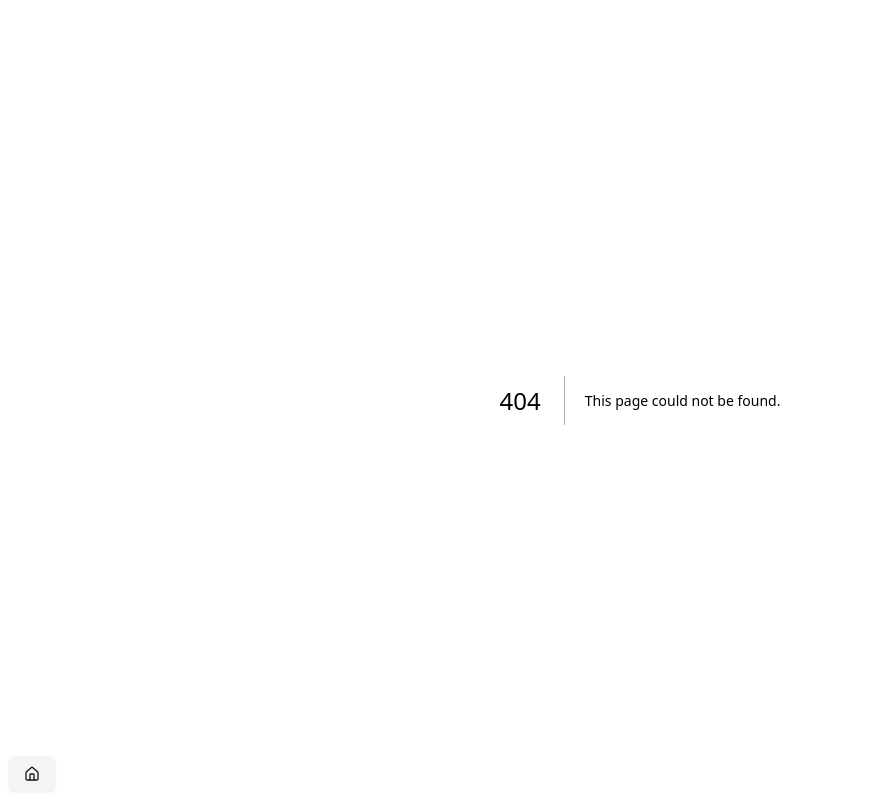
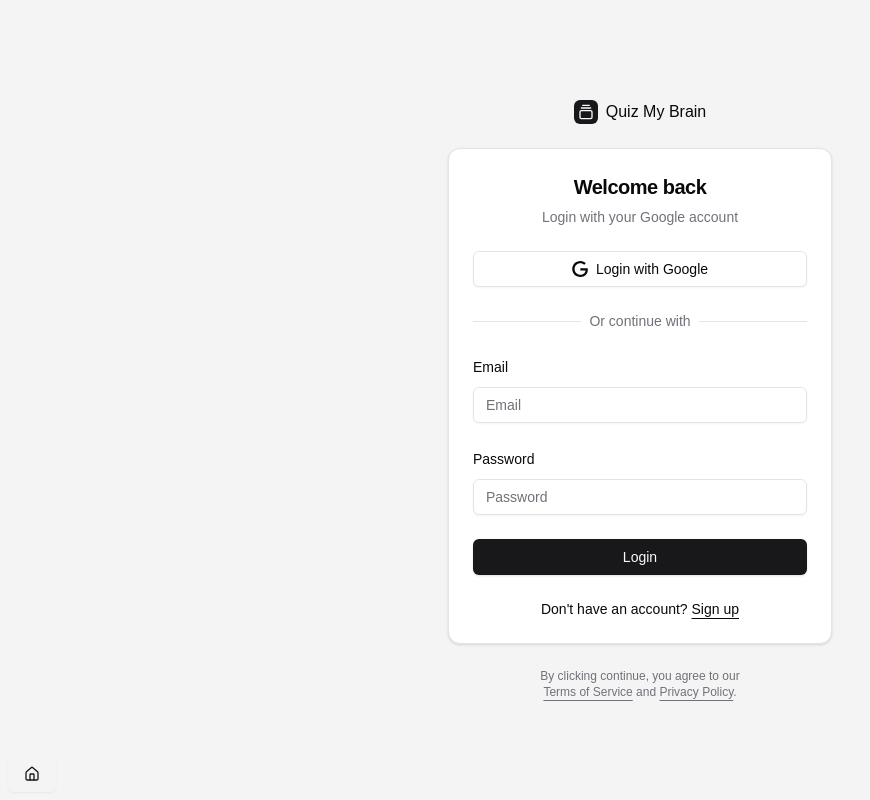
Before and after one commit to AchinthaHarshamal/app-quz, a Next.js app in the folder qz_app/: page /auth/signin in a window 1280 px wide. Before the commit this address had no page. Shown: the whole page, without its empty margins (0-870 px from the left). Built offline with nearby package versions, Linux system fonts and the light colour scheme.

Commit message:
add login page

```diff
--- /dev/null
+++ b/qz_app/app/auth/signin/page.tsx
@@ -0,0 +1,21 @@
+import { LoginForm } from "@/app/components/loginForm";
+import { GalleryVerticalEnd } from "lucide-react";
+import React from "react";
+
+const SignInPage = () => {
+  return (
+    <div className="flex min-h-svh flex-col items-center justify-center gap-6 bg-muted p-6 md:p-10">
+      <div className="flex w-full max-w-sm flex-col gap-6">
+        <a href="/" className="flex items-center gap-2 self-center font-medium">
+          <div className="flex h-6 w-6 items-center justify-center rounded-md bg-primary text-primary-foreground">
+            <GalleryVerticalEnd className="size-4" />
+          </div>
+          Quiz My Brain
+        </a>
+        <LoginForm />
+      </div>
+    </div>
+  );
+};
+
+export default SignInPage;
--- /dev/null
+++ b/qz_app/app/components/loginForm.tsx
@@ -0,0 +1,116 @@
+"use client";
+import { cn } from "@/lib/utils";
+import { Button } from "@/components/ui/button";
+import { Card, CardContent, CardDescription, CardHeader, CardTitle } from "@/components/ui/card";
+import { Input } from "@/components/ui/input";
+import { z } from "zod";
+import { zodResolver } from "@hookform/resolvers/zod";
+import { useForm } from "react-hook-form";
+import { Form, FormControl, FormField, FormItem, FormLabel, FormMessage } from "@/components/ui/form";
+import { signIn } from "next-auth/react";
+
+const formSchema = z.object({
+  email: z.string().email(),
+  password: z.string().min(2).max(20),
+});
+
+export function LoginForm({ className, ...props }: Readonly<React.ComponentPropsWithoutRef<"div">>) {
+  const form = useForm<z.infer<typeof formSchema>>({
+    resolver: zodResolver(formSchema),
+    defaultValues: {
+      email: "",
+      password: "",
+    },
+  });
+
+  async function onSubmit(values: z.infer<typeof formSchema>) {
+    const result = await signIn("credentials", {
+      redirect: false,
+      email: values.email,
+      password: values.password,
+    });
+
+    if (result?.error) {
+      alert("Login failed!");
+    } else {
+      alert("Login successful!");
+    }
+  }
+
+  return (
+    <div className={cn("flex flex-col gap-6", className)} {...props}>
+      <Card>
+        <CardHeader className="text-center">
+          <CardTitle className="text-xl">Welcome back</CardTitle>
+          <CardDescription>Login with your Google account</CardDescription>
+        </CardHeader>
+        <CardContent>
+          <Form {...form}>
+            <form onSubmit={form.handleSubmit(onSubmit)}>
+              <div className="grid gap-6">
+                <div className="flex flex-col gap-4">
+                  <Button variant="outline" className="w-full" type="button" onClick={() => signIn("google")}>
+                    <svg xmlns="http://www.w3.org/2000/svg" viewBox="0 0 24 24">
+                      <path
+                        d="M12.48 10.92v3.28h7.84c-.24 1.84-.853 3.187-1.787 4.133-1.147 1.147-2.933 2.4-6.053 2.4-4.827 0-8.6-3.893-8.6-8.72s3.773-8.72 8.6-8.72c2.6 0 4.507 1.027 5.907 2.347l2.307-2.307C18.747 1.44 16.133 0 12.48 0 5.867 0 .307 5.387.307 12s5.56 12 12.173 12c3.573 0 6.267-1.173 8.373-3.36 2.16-2.16 2.84-5.213 2.84-7.667 0-.76-.053-1.467-.173-2.053H12.48z"
+                        fill="currentColor"
+                      />
+                    </svg>
+                    Login with Google
+                  </Button>
+                </div>
+                <div className="relative text-center text-sm after:absolute after:inset-0 after:top-1/2 after:z-0 after:flex after:items-center after:border-t after:border-border">
+                  <span className="relative z-10 bg-background px-2 text-muted-foreground">Or continue with</span>
+                </div>
+                <div className="grid gap-6">
+                  <div className="grid gap-2">
+                    <FormField
+                      control={form.control}
+                      name="email"
+                      render={({ field }) => (
+                        <FormItem>
+                          <FormLabel>Email</FormLabel>
+                          <FormControl>
+                            <Input placeholder="Email" {...field} />
+                          </FormControl>
+                          <FormMessage />
+                        </FormItem>
+                      )}
+                    />
+                  </div>
+                  <div className="grid gap-2">
+                    <FormField
+                      control={form.control}
+                      name="password"
+                      render={({ field }) => (
+                        <FormItem>
+                          <FormLabel>Password</FormLabel>
+                          <FormControl>
+                            <Input placeholder="Password" {...field} />
+                          </FormControl>
+                          <FormMessage />
+                        </FormItem>
+                      )}
+                    />
+                  </div>
+                  <Button type="submit" className="w-full">
+                    Login
+                  </Button>
+                </div>
+                <div className="text-center text-sm">
+                  Don&apos;t have an account?{" "}
+                  <a href="/" className="underline underline-offset-4">
+                    Sign up
+                  </a>
+                </div>
+              </div>
+            </form>
+          </Form>
+        </CardContent>
+      </Card>
+      <div className="text-balance text-center text-xs text-muted-foreground [&_a]:underline [&_a]:underline-offset-4 [&_a]:hover:text-primary  ">
+        By clicking continue, you agree to our <a href="/">Terms of Service</a> and <a href="/">Privacy Policy</a>.
+      </div>
+    </div>
+  );
+}
--- /dev/null
+++ b/qz_app/components/ui/form.tsx
@@ -0,0 +1,178 @@
+"use client"
+
+import * as React from "react"
+import * as LabelPrimitive from "@radix-ui/react-label"
+import { Slot } from "@radix-ui/react-slot"
+import {
+  Controller,
+  ControllerProps,
+  FieldPath,
+  FieldValues,
+  FormProvider,
+  useFormContext,
+} from "react-hook-form"
+
+import { cn } from "@/lib/utils"
+import { Label } from "@/components/ui/label"
+
+const Form = FormProvider
+
+type FormFieldContextValue<
+  TFieldValues extends FieldValues = FieldValues,
+  TName extends FieldPath<TFieldValues> = FieldPath<TFieldValues>
+> = {
+  name: TName
+}
+
+const FormFieldContext = React.createContext<FormFieldContextValue>(
+  {} as FormFieldContextValue
+)
+
+const FormField = <
+  TFieldValues extends FieldValues = FieldValues,
+  TName extends FieldPath<TFieldValues> = FieldPath<TFieldValues>
+>({
+  ...props
+}: ControllerProps<TFieldValues, TName>) => {
+  return (
+    <FormFieldContext.Provider value={{ name: props.name }}>
+      <Controller {...props} />
+    </FormFieldContext.Provider>
+  )
+}
+
+const useFormField = () => {
+  const fieldContext = React.useContext(FormFieldContext)
+  const itemContext = React.useContext(FormItemContext)
+  const { getFieldState, formState } = useFormContext()
+
+  const fieldState = getFieldState(fieldContext.name, formState)
+
+  if (!fieldContext) {
+    throw new Error("useFormField should be used within <FormField>")
+  }
+
+  const { id } = itemContext
+
+  return {
+    id,
+    name: fieldContext.name,
+    formItemId: `${id}-form-item`,
+    formDescriptionId: `${id}-form-item-description`,
+    formMessageId: `${id}-form-item-message`,
+    ...fieldState,
+  }
+}
+
+type FormItemContextValue = {
+  id: string
+}
+
+const FormItemContext = React.createContext<FormItemContextValue>(
+  {} as FormItemContextValue
+)
+
+const FormItem = React.forwardRef<
+  HTMLDivElement,
+  React.HTMLAttributes<HTMLDivElement>
+>(({ className, ...props }, ref) => {
+  const id = React.useId()
+
+  return (
+    <FormItemContext.Provider value={{ id }}>
+      <div ref={ref} className={cn("space-y-2", className)} {...props} />
+    </FormItemContext.Provider>
+  )
+})
+FormItem.displayName = "FormItem"
+
+const FormLabel = React.forwardRef<
+  React.ElementRef<typeof LabelPrimitive.Root>,
+  React.ComponentPropsWithoutRef<typeof LabelPrimitive.Root>
+>(({ className, ...props }, ref) => {
+  const { error, formItemId } = useFormField()
+
+  return (
+    <Label
+      ref={ref}
+      className={cn(error && "text-destructive", className)}
+      htmlFor={formItemId}
+      {...props}
+    />
+  )
+})
+FormLabel.displayName = "FormLabel"
+
+const FormControl = React.forwardRef<
+  React.ElementRef<typeof Slot>,
+  React.ComponentPropsWithoutRef<typeof Slot>
+>(({ ...props }, ref) => {
+  const { error, formItemId, formDescriptionId, formMessageId } = useFormField()
+
+  return (
+    <Slot
+      ref={ref}
+      id={formItemId}
+      aria-describedby={
+        !error
+          ? `${formDescriptionId}`
+          : `${formDescriptionId} ${formMessageId}`
+      }
+      aria-invalid={!!error}
+      {...props}
+    />
+  )
+})
+FormControl.displayName = "FormControl"
+
+const FormDescription = React.forwardRef<
+  HTMLParagraphElement,
+  React.HTMLAttributes<HTMLParagraphElement>
+>(({ className, ...props }, ref) => {
+  const { formDescriptionId } = useFormField()
+
+  return (
+    <p
+      ref={ref}
+      id={formDescriptionId}
+      className={cn("text-[0.8rem] text-muted-foreground", className)}
+      {...props}
+    />
+  )
+})
+FormDescription.displayName = "FormDescription"
+
+const FormMessage = React.forwardRef<
+  HTMLParagraphElement,
+  React.HTMLAttributes<HTMLParagraphElement>
+>(({ className, children, ...props }, ref) => {
+  const { error, formMessageId } = useFormField()
+  const body = error ? String(error?.message) : children
+
+  if (!body) {
+    return null
+  }
+
+  return (
+    <p
+      ref={ref}
+      id={formMessageId}
+      className={cn("text-[0.8rem] font-medium text-destructive", className)}
+      {...props}
+    >
+      {body}
+    </p>
+  )
+})
+FormMessage.displayName = "FormMessage"
+
+export {
+  useFormField,
+  Form,
+  FormItem,
+  FormLabel,
+  FormControl,
+  FormDescription,
+  FormMessage,
+  FormField,
+}
```
Also changed, not shown: qz_app/package.json (+5 -2 lines), 1 other file (tests, documents, lock files or other folders).
